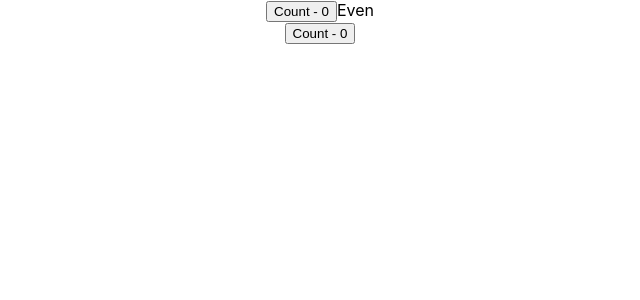
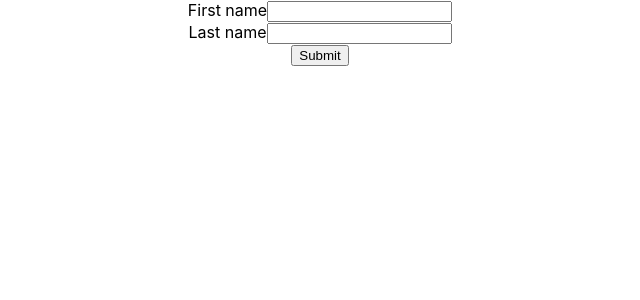
Before and after one commit to jcfdl/learning-react-hooks, a React (Create React App) app: page / in a window 1280 px wide. Shown: the top 300 px of the page, without its empty margins (320-960 px from the left). Built offline with nearby package versions, Linux system fonts and the light colour scheme.

Commit message:
custom hooks

```diff
--- a/src/App.js
+++ b/src/App.js
@@ -22,6 +22,12 @@ import DataFetchingOne from './components/DataFetchingOne';
 import DataFetchingTwo from './components/DataFetchingTwo';
 import ParentComponent from './components/ParentComponent';
 import HookMemoCounter from './components/HookMemoCounter';
+import FocusInput from './components/FocusInput';
+import IntervalRef from './components/IntervalRef';
+import DocTitleOne from './components/DocTitleOne';
+import DocTitleTwo from './components/DocTitleTwo';
+import CounterHookOne from './components/CounterHookOne';
+import InputHook from './components/InputHook';
 
 export const UserContext = React.createContext()
 export const ChanelContext = React.createContext()
@@ -46,7 +52,13 @@ function App() {
   const [count, dispatch] = useReducer(reducer, initialState)
   return (
     <div className="App">
-      <HookMemoCounter />
+      <InputHook />
+      {/* <CounterHookOne /> */}
+      {/* <DocTitleOne />
+      <DocTitleTwo /> */}
+      {/* <IntervalRef /> */}
+      {/* <FocusInput /> */}
+      {/* <HookMemoCounter /> */}
       {/* <ParentComponent /> */}
       {/* <DataFetchingTwo /> */}
       {/* <DataFetchingOne /> */}
--- /dev/null
+++ b/src/components/CounterHookOne.js
@@ -0,0 +1,16 @@
+import React from 'react';
+import useCounter from '../hooks/useCounter';
+
+function CounterHookOne() {
+  const [count, increment, decrement, reset] = useCounter(23, 5)
+  return (
+    <div>
+      <h1>Count = {count}</h1>
+      <button onClick={increment}>Increment</button>
+      <button onClick={decrement}>Decrement</button>
+      <button onClick={reset}>Reset</button>
+    </div>
+  )
+}
+
+export default CounterHookOne;
--- /dev/null
+++ b/src/components/DocTitleOne.js
@@ -0,0 +1,15 @@
+import React, {useState, useEffect} from 'react';
+import useDocumentTitle from '../hooks/useDocumentTitle';
+
+function DocTitleOne() {
+
+  const [count, setCount] = useState(0)
+  useDocumentTitle(count)
+  return (
+    <div>
+      <button onClick={() => setCount(count + 1)}>Count {count}</button>
+    </div>
+  )
+}
+
+export default DocTitleOne;
--- /dev/null
+++ b/src/components/DocTitleTwo.js
@@ -0,0 +1,15 @@
+import React, {useState, useEffect} from 'react';
+import useDocumentTitle from '../hooks/useDocumentTitle';
+
+function DocTitleTwo() {
+
+  const [count, setCount] = useState(0)
+  useDocumentTitle(count)
+  return (
+    <div>
+      <button onClick={() => setCount(count + 1)}>Count {count}</button>
+    </div>
+  )
+}
+
+export default DocTitleTwo;
--- /dev/null
+++ b/src/components/FocusInput.js
@@ -0,0 +1,18 @@
+import React, {useEffect, useRef} from 'react';
+
+function FocusInput() {
+
+  const inputRef = useRef(null)
+
+  useEffect(() => {
+    inputRef.current.focus()
+  }, [])
+
+  return (
+    <div>
+      <input ref={inputRef} type='text' />
+    </div>
+  )
+}
+
+export default FocusInput;
--- /dev/null
+++ b/src/components/InputHook.js
@@ -0,0 +1,32 @@
+import React, { useState } from 'react';
+import useInput from '../hooks/useInput';
+
+function InputHook() {
+  const [firstName, bindFirstName, resetFirstName] = useInput('')
+  const [lastName, bindLastName, resetLastName] = useInput('')
+
+  const submitHandler = e => {
+    e.preventDefault();
+    alert(`Hello ${firstName} ${lastName}`)
+    resetFirstName()
+    resetLastName()
+  }
+
+  return (
+    <div>
+      <form onSubmit={submitHandler}>
+        <div>
+          <label>First name</label>
+          <input {...bindFirstName} type='text' />
+        </div>
+        <div>
+          <label>Last name</label>
+          <input {...bindLastName} type='text' />
+        </div>
+        <button type='submit'>Submit</button>
+      </form>
+    </div>
+  )
+}
+
+export default InputHook;
--- /dev/null
+++ b/src/components/IntervalRef.js
@@ -0,0 +1,26 @@
+import React, {useState, useEffect, useRef} from 'react';
+
+function IntervalRef() {
+
+  const [timer, setTimer] = useState(0)
+  const intervalRef = useRef
+
+  useEffect(() => {
+    intervalRef.current = setInterval(() => {
+      setTimer(prevTimer => prevTimer + 1)
+    }, 1000)
+    return () => {
+      clearInterval(intervalRef.current)
+    }
+
+  }, []);
+
+  return (
+    <div>
+      Count - {timer}
+      <button onClick={() => clearInterval(intervalRef.current)}>Clear Timer</button>
+    </div>
+  )
+}
+
+export default IntervalRef;
--- /dev/null
+++ b/src/hooks/useCounter.js
@@ -0,0 +1,22 @@
+import {useState} from 'react';
+
+function useCounter(initalCount = 0, value = 1) {
+  const [count, setCount] = useState(initalCount)
+
+  const increment = () => {
+    setCount(prevCount => prevCount + value)
+  }
+
+  const decrement = () => {
+    setCount(prevCount => prevCount - value)
+  }
+
+  const reset = () => {
+    setCount(initalCount)
+  }
+
+  return [count, increment, decrement, reset]
+
+}
+
+export default useCounter;
--- /dev/null
+++ b/src/hooks/useDocumentTitle.js
@@ -0,0 +1,9 @@
+import {useEffect} from 'react';
+
+function useDocumentTitle(count) {
+  useEffect(() => {
+    document.title = `Count ${count}`
+  }, [count]);
+}
+
+export default useDocumentTitle;
--- /dev/null
+++ b/src/hooks/useInput.js
@@ -0,0 +1,20 @@
+import {useState} from 'react';
+
+function useInput(initialState) {
+  const [value, setValue] = useState(initialState)
+
+  const bind = {
+    value,
+    onChange: e => {
+      setValue(e.target.value)
+    }
+  }
+
+  const reset = () => {
+    setValue(initialState)
+  }
+
+  return [value, bind, reset]
+}
+
+export default useInput;
```
